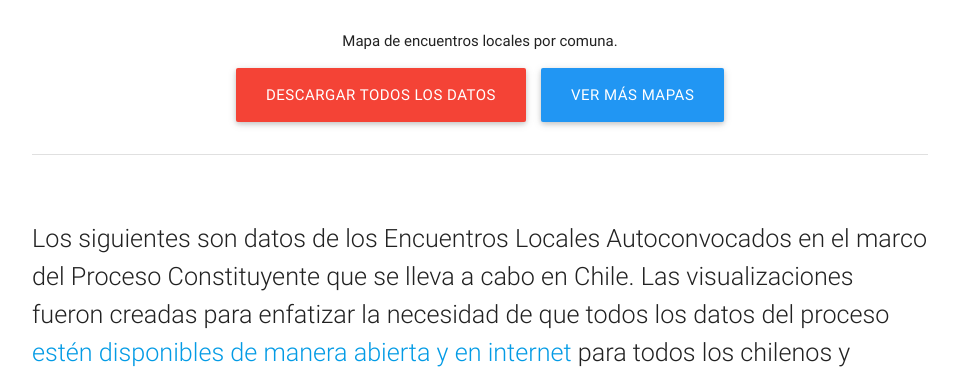
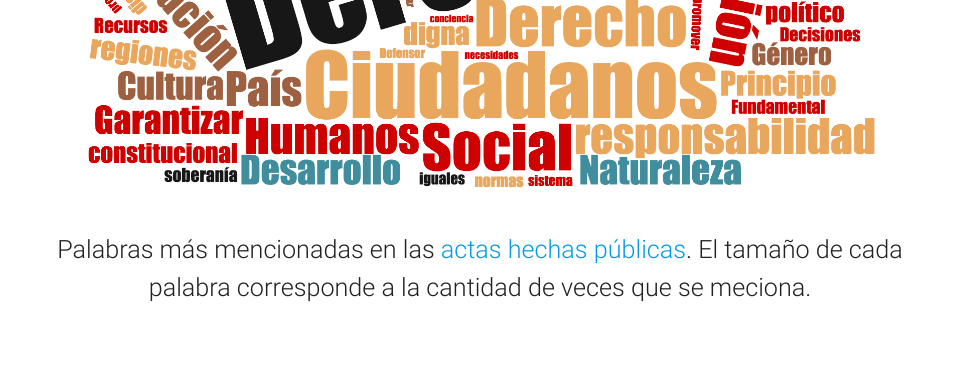
Before and after one commit to hirohope/constitucion-abierta, a Django app: page / in a window 1280 px wide. Shown: the part 929-1303 px from the top of the page, without its empty margins (160-1117 px from the left). Run offline with Django 3.2, Linux system fonts and the light colour scheme; some libraries are stand-ins or nearby versions.

Commit message:
index y palabras

```diff
--- a/constitucion/templates/index.html
+++ b/constitucion/templates/index.html
@@ -1,6 +1,9 @@
 <!DOCTYPE html>
 <html>
   <head>
+
+
+<meta charset="utf-8" />
 
   <!-- for Google -->
 <meta name="description" content="Todos los datos del proceso constituyente deben ser públicos y libres de acceso." />
@@ -51,7 +54,6 @@
       margin-top: 5px;
       margin-bottom: 7px;
       }
-
     </style>
 
     <!--Let browser know website is optimized for mobile-->
@@ -132,42 +134,88 @@ $(window).on('resize load',adjustIframes);
 
 
         <p class="flow-text">
-          Queremos que los datos del Proceso Constituyente est&eacute;n disponibles abiertamente para todas y todos los chilenos.
+          Los datos del Proceso Constituyente deben estar disponibles abiertamente para todas y todos los chilenos.
           Si crees lo mismo, sube p&uacute;blicamente tu <strong>Acta de Encuentro Local Autoconvocado</strong>.
         </p>
 
-       <div class="col s12" style="margin-bottom: 20px">
+        <div class="col s12" style="margin-bottom: 20px">
           <a href="http://constitucionabierta.cl/actas/subir/" class="waves-effect red btn-large">Subir mi Acta de Encuentro Local</a>
           <a class="waves-effect blue btn-large" href="http://constitucionabierta.cl/actas/mosaico">Ver Actas disponibles</a>
          </div>
 
       </div>
-    </div>
 
 
-    <div class="container">
-      <div class="row">
-        <div class="col s12 center">
-          <!--<div id="mapid" style="height:400px; margin-bottom: 10px;" class="col s12 center"></div>-->
-          <iframe style="height:500px; margin-bottom: 10px; width : 100%;" src="https://www.google.com/maps/d/embed?mid=1lJaA5A8o32LIVQoLR6vjhUnntHI"></iframe>
-
-          <p>Mapa de encuentros locales por comuna.</p>
-
-          <a href="http://dcc.uchile.cl/~mquezada/ELAs/ELAs_2016-06-20.csv" class="waves-effect red btn-large">Descargar todos los datos</a> &nbsp;&nbsp;
-          <a class="waves-effect blue btn-large" href="http://constitucionabierta.cl/mapa">Ver m&aacute;s mapas</a>
-          <br /><br/>
-          <div class="divider"></div>
-          <div style="margin-bottom: 40px;"></div>
-        </div>
+     <div class="container">
+       <div class="row">
 
         <div class="col s12">
           <p class="flow-text">
-            Los siguientes son datos de los Encuentros Locales Autoconvocados en el marco del Proceso Constituyente que se lleva a cabo en Chile. Las visualizaciones fueron creadas para enfatizar la necesidad de que todos los datos del proceso <a href="http://constitucionabierta.cl/opendata-cco">est&eacute;n disponibles de manera abierta y en internet</a> para todos los chilenos y chilenas.
+
+            Las siguientes son visualizaciones simples que
+            enfatizan el valor de contar con datos p&uacute;blicos (<a href="#disclaimer">disclaimer</a>).
+            Puedes ver las <a href="#palabras">palabras</a> m&aacute;s mencionadas en actas,
+            <a href="#mapas">mapas</a> de encuentros por comunas, y <a href="#otras">otras
+            estad&iacute;sticas</a>.
           </p>
-        </div>
+
+       </div>
+
 
         <div class="col s12 center">
 
+          <a name="palabras"></a>
+
+          <!--object type="image/svg+xml" data="/static/html/wordcloud-impact-80-21.svg" width="100%">
+          Your browser does not support SVG
+          </object-->
+          <img id="vc" class="responsive-img" src="/static/html/wc-impact-80-21.png" width="100%" />
+
+
+          <p class="flow-text">
+            Palabras m&aacute;s mencionadas en las <a href="/actas/mosaico">actas hechas p&uacute;blicas</a>. El tama&ntilde;o de cada palabra corresponde a la cantidad de veces
+            que se meciona.
+          </p>
+
+
+
+          <br/>
+          <br/>
+
+
+
+        </div>
+
+
+        <div class="col s12 center">
+
+
+          <!--<div id="mapid" style="height:400px; margin-bottom: 10px;" class="col s12 center"></div>-->
+
+          <a name="mapas"></a>
+          <iframe style="height:500px; margin-bottom: 10px; width : 100%;" src="https://www.google.com/maps/d/embed?mid=1lJaA5A8o32LIVQoLR6vjhUnntHI"></iframe>
+
+          <p class="flow-text">Mapa de encuentros locales por comuna.</p>
+
+          <a href="http://dcc.uchile.cl/~mquezada/ELAs/ELAs_2016-06-20.csv" class="waves-effect red btn-large">Descargar datos de ELAs</a> &nbsp;&nbsp;
+          <a class="waves-effect blue btn-large" href="http://constitucionabierta.cl/mapa">Ver m&aacute;s mapas</a>
+          <br /><br/>
+
+          <!--div class="divider"></div>
+          <div style="margin-bottom: 40px;"></div-->
+
+        </div>
+
+        <!--div class="col s12">
+          <p class="flow-text">
+            Los siguientes son datos de los Encuentros Locales Autoconvocados en el marco del Proceso Constituyente que se lleva a cabo en Chile. Las visualizaciones fueron creadas para enfatizar la necesidad de que todos los datos del proceso <a href="http://constitucionabierta.cl/opendata-cco">est&eacute;n disponibles de manera abierta y en internet</a> para todos los chilenos y chilenas.
+          </p>
+        </div-->
+
+
+        <div class="col s12 center">
+
+          <a name="otras"></a>
           <!-- por 10k habitantes, regiones -->
           <br /><br />
           <img id="10k-hab" class="responsive-img" src="https://66.media.tumblr.com/eba326b8725a179460b7c455e435b960/tumblr_o95hy9445s1vxj9d6o2_r3_1280.png" width="900" />
@@ -218,6 +266,7 @@ $(window).on('resize load',adjustIframes);
       </div>
     </div>
 
+
 <div class="divider"></div>
 
     <div class="section no-pad-bot valign-wrapper">
@@ -229,10 +278,15 @@ $(window).on('resize load',adjustIframes);
         <p>Si deseas comunicarte con nosotros escr&iacute;benos a <a href="mailto:constitucionabierta@gmail.com">constitucionabierta@gmail.com</a>,
         o por tel&eacute;fono al +56987521761.</p>
 
-
+            <a name="disclaimer"></a>
             <h5>Disclaimer</h5>
         <blockquote>
             Todos los datos son de Encuentros Locales <strong>registrados</strong> en <a href="http://unaconstitucionparachile.cl/datos">http://unaconstitucionparachile.cl/datos</a> y no necesariamente indican encuentros completados. Los datos son acumulados hasta lo disponible el d&iacute;a 24 de junio de 2016.
+
+            Los datos de palabras y conceptos mencionados son s&oacute;lo de las actas que han hecho disponibles en
+            nuestro sitio (<a href="/actas/mosaico">ver actas</a>), y considerando s&oacute;las
+            actas desde las que se pueden obtener
+            datos de manera autom&aacute;tica (no escritas a mano).
 
             Los datos demogr&aacute;ficos son obtenidos de la proyecci&oacute;n del INE para la poblaci&oacute;n del 2011, usando como base el Censo del a&ntilde;o 2002 (<a href="https://drive.google.com/open?id=1eebNFSwt0PNl-w9rkBnSmzkX0IThAloCGwzGMsKr6E4">Descargar datos</a>).
 
```
Also changed, not shown: static/html/wc-impact-80-21.png (added).
